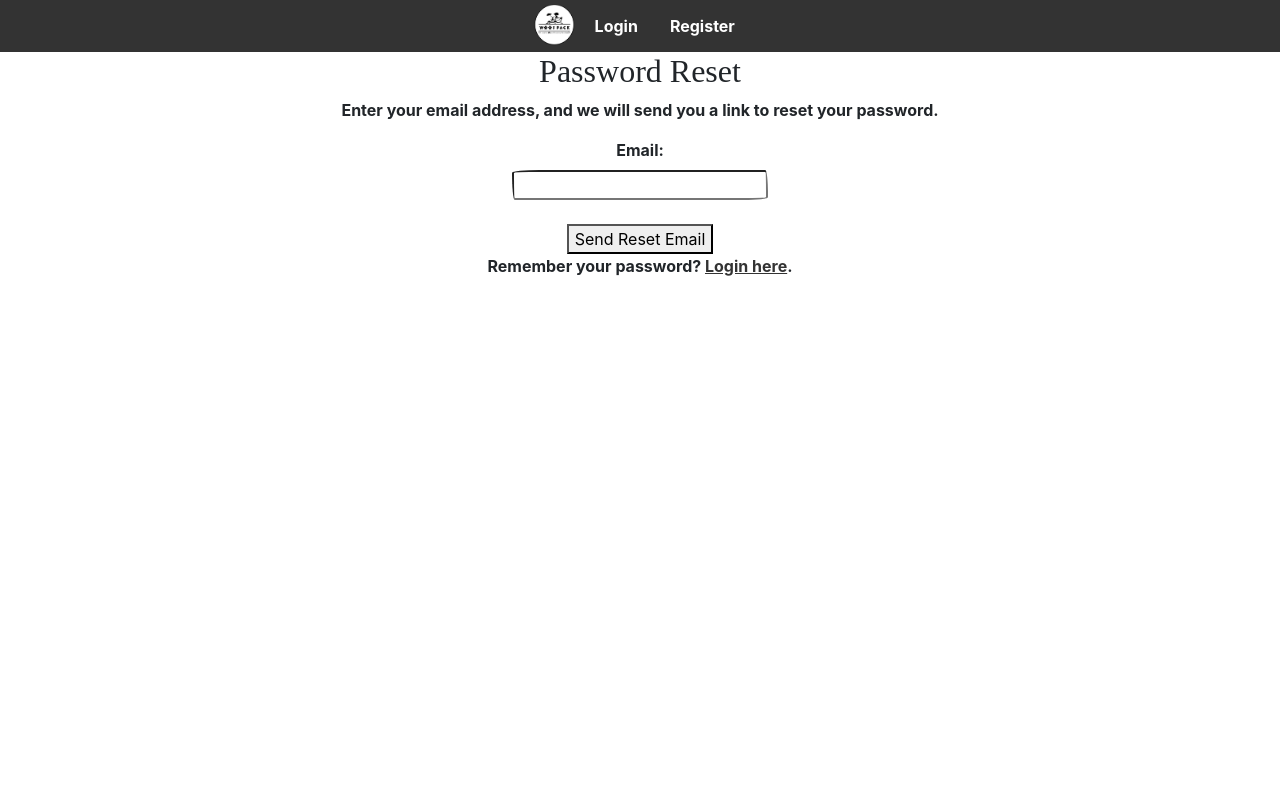
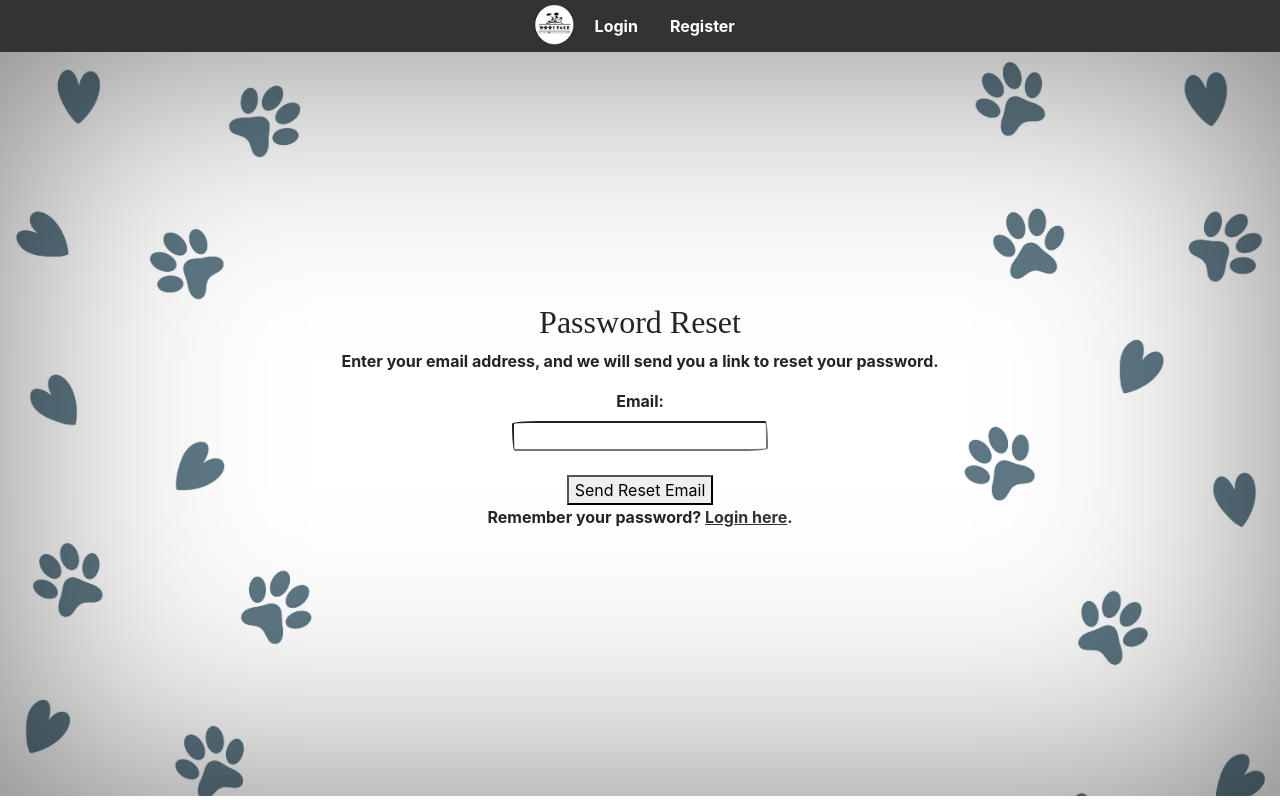
Before and after one commit to UltForce/Pawsite, a React (Create React App) app: page /reset in a window 1280 px wide. Built offline with nearby package versions, Linux system fonts and the light colour scheme; no server answers; a web font is replaced by a local one.

Commit message:
addded background image

```diff
--- a/src/App.js
+++ b/src/App.js
@@ -1,5 +1,5 @@
 // App.js
-import React, { useState, useEffect } from "react";
+import React, { useState } from "react";
 import { BrowserRouter as Router, Routes, Route } from "react-router-dom";
 import Login from "./Login";
 import Register from "./Register";
--- a/src/reset.js
+++ b/src/reset.js
@@ -47,7 +47,7 @@ const Reset = () => {
   };
 
   return (
-    <div className="centered">
+    <div className="centered background-image">
       <h2>Password Reset</h2>
       {resetSent ? (
         <p>
```
